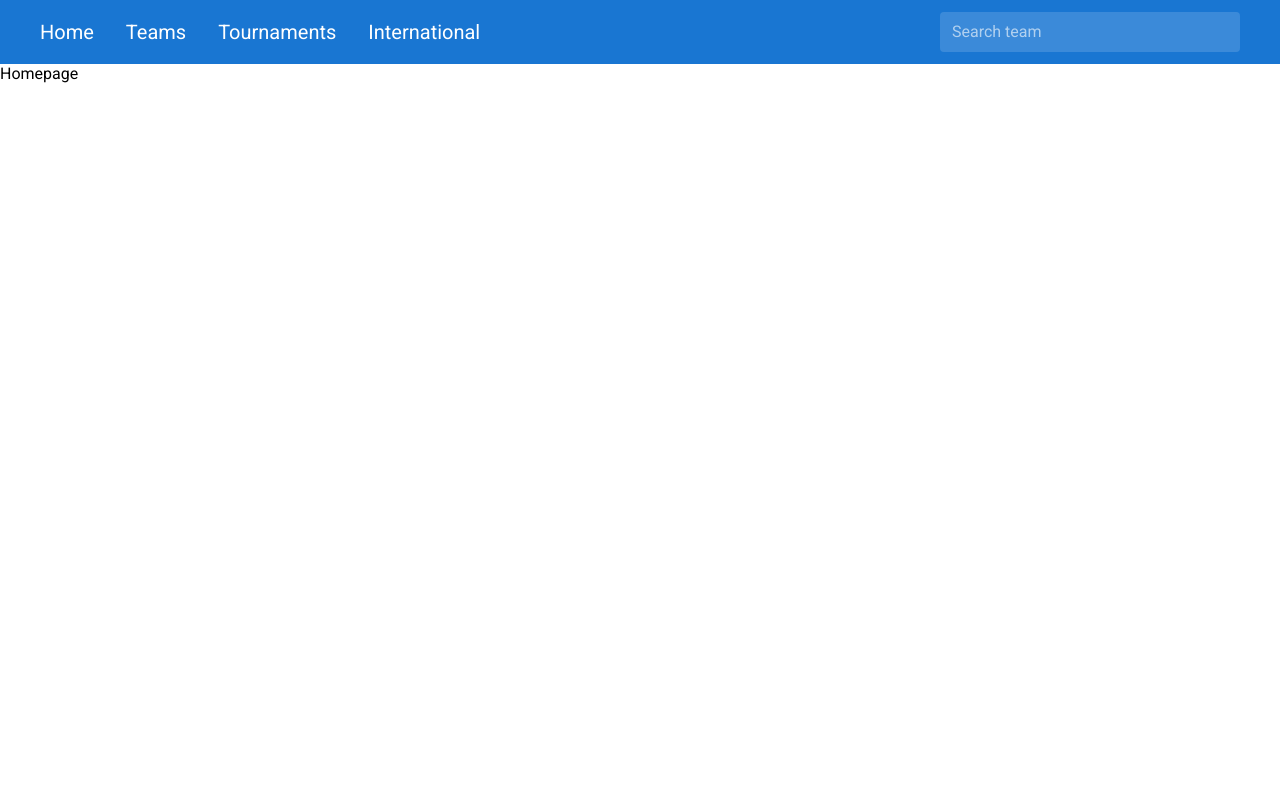
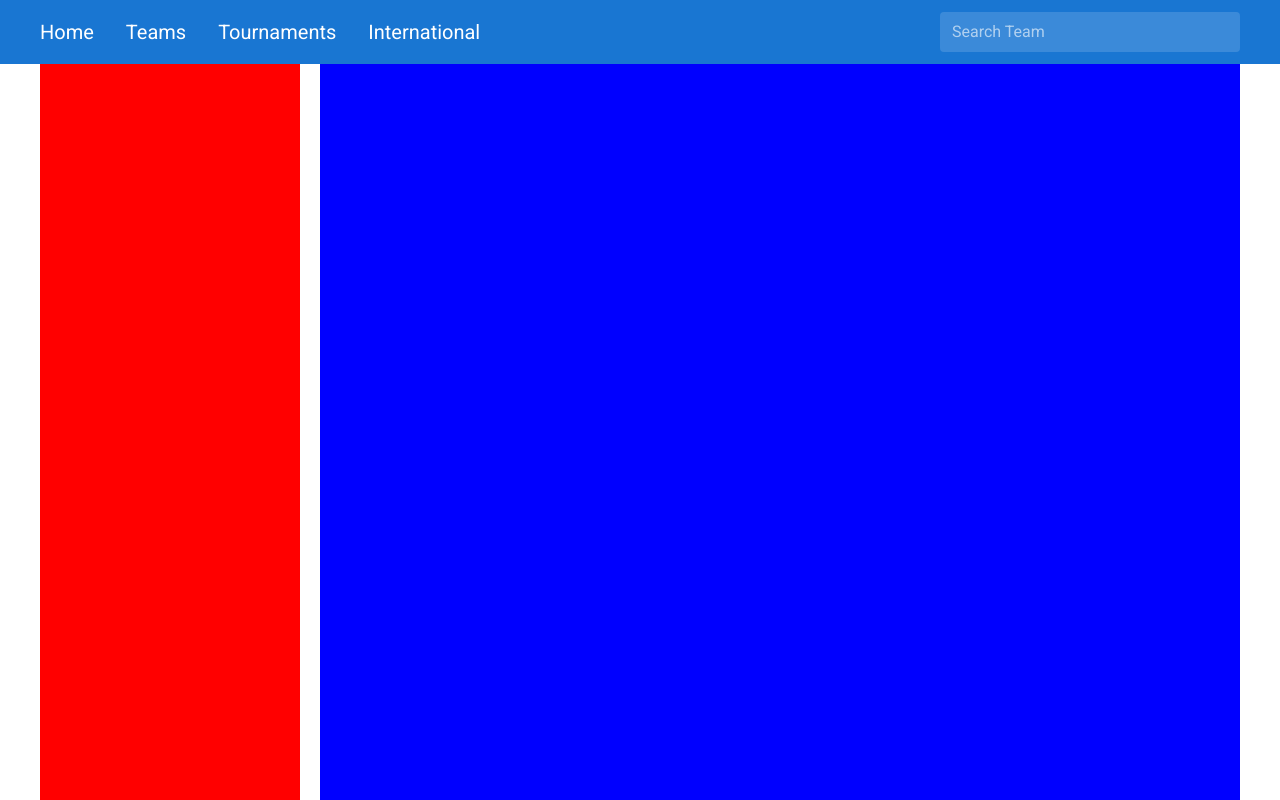
Before and after one commit to pramoch/tickets, a React (Create React App) app in the folder tickets-react/: page / in a window 1280 px wide. Built offline with nearby package versions, Linux system fonts and the light colour scheme.

Commit message:
Add Homepage Space

```diff
--- /dev/null
+++ b/tickets-react/src/components/App.css
@@ -0,0 +1,3 @@
+.app {
+  height: 100%;
+}
--- a/tickets-react/src/components/App.js
+++ b/tickets-react/src/components/App.js
@@ -1,11 +1,13 @@
 import React from 'react';
+import './App.css';
 import Toolbar from './Toolbar';
+import Homepage from './Homepage';
 
 const App = () => {
   return (
-    <div>
+    <div className="app">
       <Toolbar />
-      <div>Homepage</div>
+      <Homepage />
     </div>
   );
 };
--- /dev/null
+++ b/tickets-react/src/components/Homepage.css
@@ -0,0 +1,36 @@
+.homepage {
+  padding: 0 20px;
+  display: flex;
+  height: 100%;
+  justify-content: center;
+}
+
+.homepage .content {
+  flex: 1;
+  display: flex;
+  flex-wrap: wrap;
+  max-width: 1200px;
+}
+
+.homepage .sidebar {
+  background-color: red;
+  flex: 0 0 260px;
+}
+
+.homepage .matches {
+  background-color: blue;
+  flex: 1;
+  min-width: 600px;
+  margin: 0 0 0 20px;
+}
+
+@media screen and (max-width: 919px) {
+  .homepage .sidebar {
+    flex: 1 0 260px;
+  }
+
+  .homepage .matches {
+    margin: 0;
+    min-width: 620px;
+  }
+}
--- /dev/null
+++ b/tickets-react/src/components/Homepage.js
@@ -0,0 +1,19 @@
+import React from 'react';
+import './Homepage.css';
+
+const Homepage = () => {
+  return (
+    <div className="homepage">
+      <div className="content">
+        <div className="sidebar">
+
+        </div>
+        <div className="matches">
+
+        </div>
+      </div>
+    </div>
+  );
+};
+
+export default Homepage;
--- a/tickets-react/src/components/Toolbar.css
+++ b/tickets-react/src/components/Toolbar.css
@@ -1,12 +1,17 @@
-.main {
+.toolbar {
   background-color: #1976d2;
   color: #ffffff;
   padding: 0 20px;
   display: flex;
   justify-content: center;
+
+  position: fixed;
+  top: 0;
+  left: 0;
+  right: 0;
 }
 
-.content {
+.toolbar .content {
   max-width: 1200px;
   padding: 12px 0;
   font-size: 20px;
@@ -16,16 +21,16 @@
   justify-content: space-between;
 }
 
-.menu {
+.toolbar .menu {
   display: flex;
 }
 
-.menu-item {
+.toolbar .menu-item {
   line-height: 40px;
   margin: 0 32px 0 0;
 }
 
-input {
+.toolbar input {
   /* Color */
   background-color: rgba(255, 255, 255, 0.15);
   color: #ffffff;
@@ -42,7 +47,7 @@ input {
   line-height: 40px;
 }
 
-input::placeholder {
+.toolbar input::placeholder {
   color: #ffffff;
   opacity: 0.6;
 }
--- a/tickets-react/src/components/Toolbar.js
+++ b/tickets-react/src/components/Toolbar.js
@@ -3,7 +3,7 @@ import './Toolbar.css';
 
 const Toolbar = () => {
   return (
-    <div className="main">
+    <div className="toolbar">
       <div className="content">
         <div className="menu">
           <div className="menu-item">Home</div>
@@ -11,7 +11,7 @@ const Toolbar = () => {
           <div className="menu-item">Tournaments</div>
           <div className="menu-item">International</div>
         </div>
-        <input type="text" placeholder="Search team"></input>
+        <input type="text" placeholder="Search Team"></input>
       </div>
     </div>
   );
--- a/tickets-react/src/index.css
+++ b/tickets-react/src/index.css
@@ -1,5 +1,6 @@
-body {
+body, html, #root {
   margin: 0;
+  height: 100%;
 }
 
 body * {
```
